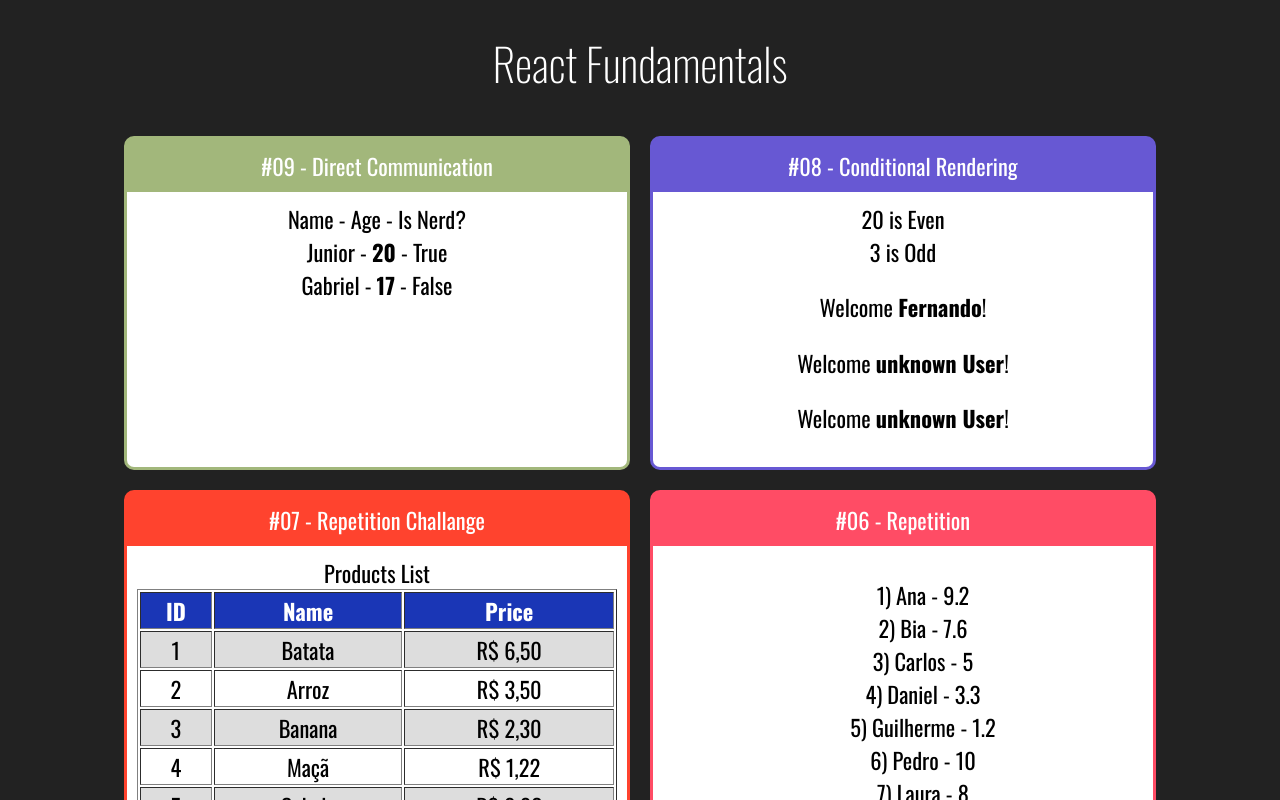
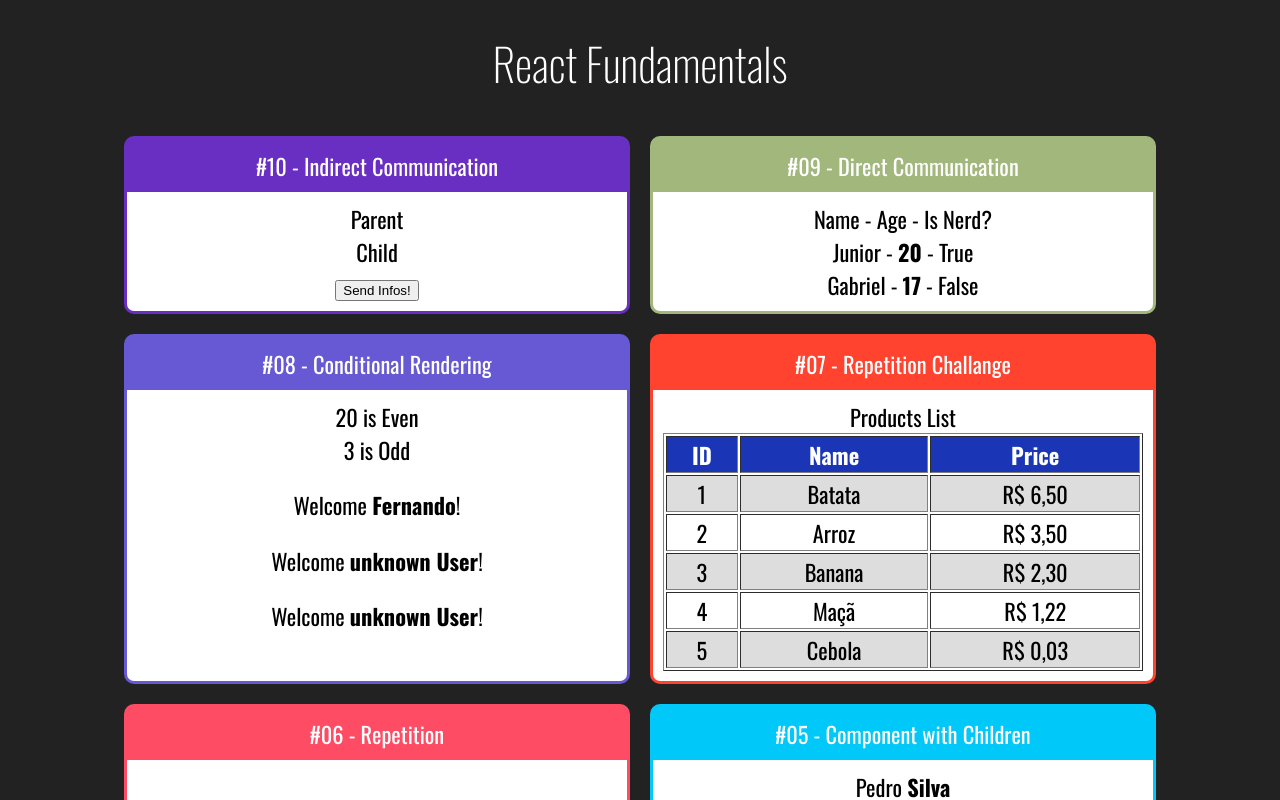
Before and after one commit to MagnunAVF/react-redux-skills, a React (Create React App) app in the folder react-fundamentals/: page / in a window 1280 px wide. Shown: the top 800 px of the page. Built offline with nearby package versions, Linux system fonts and the light colour scheme.

Commit message:
Create Indirect Communication components
- Child to parent component.

```diff
--- a/react-fundamentals/src/App.jsx
+++ b/react-fundamentals/src/App.jsx
@@ -1,6 +1,7 @@
 import "./App.css";
 import React from "react";
 
+import IndirectParent from "./components/communication/IndirectParent";
 import DirectParent from "./components/communication/DirectParent";
 import UserInfo from "./components/conditional/UserInfo";
 import EvenOrOdd from "./components/conditional/EvenOrOdd";
@@ -19,6 +20,10 @@ export default () => (
     <h1>React Fundamentals</h1>
 
     <div className="Cards">
+      <Card title="#10 - Indirect Communication" color="#692ec2">
+        <IndirectParent />
+      </Card>
+
       <Card title="#09 - Direct Communication" color="#a2b77b">
         <DirectParent />
       </Card>
--- /dev/null
+++ b/react-fundamentals/src/components/communication/IndirectChild.jsx
@@ -0,0 +1,13 @@
+import React from "react";
+
+export default (props) => {
+  const callbackFunc = props.whenClicked;
+  return (
+    <div>
+      <div>Child</div>
+      <button onClick={(_) => callbackFunc("João", 53, true)}>
+        Send Infos!
+      </button>
+    </div>
+  );
+};
--- /dev/null
+++ b/react-fundamentals/src/components/communication/IndirectParent.jsx
@@ -0,0 +1,14 @@
+import React from "react";
+import IndirectChild from "./IndirectChild";
+
+export default (props) => {
+  function receiveInfos(name, age, nerd) {
+    console.log(`Name: ${name}, Age: ${age}, IsNerd: ${nerd}`);
+  }
+  return (
+    <div>
+      <div>Parent</div>
+      <IndirectChild whenClicked={receiveInfos}></IndirectChild>
+    </div>
+  );
+};
```
